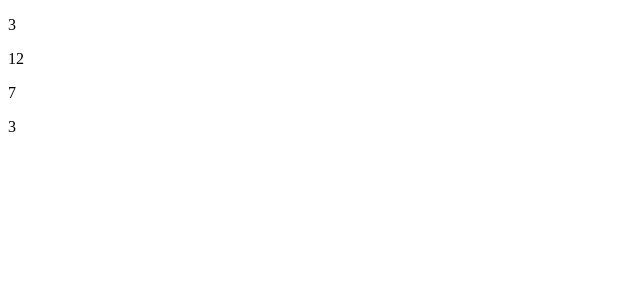
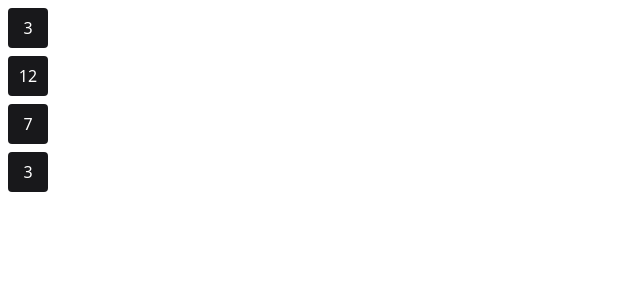
Before and after one commit to EuCarlos/nlw-setup, a React (Vite) app in the folder web/: page / in a window 1280 px wide. Shown: the top 300 px of the page, without its empty margins (0-640 px from the left). Built offline with nearby package versions, Linux system fonts and the light colour scheme.

Commit message:
:lipstick: configure tailwind CSS

```diff
--- a/web/package.json
+++ b/web/package.json
@@ -6,7 +6,8 @@
   "scripts": {
     "dev": "vite",
     "build": "tsc && vite build",
-    "preview": "vite preview"
+    "preview": "vite preview",
+    "styles:init": "npx tailwindcss init -p"
   },
   "dependencies": {
     "react": "^18.2.0",
@@ -16,6 +17,9 @@
     "@types/react": "^18.0.26",
     "@types/react-dom": "^18.0.9",
     "@vitejs/plugin-react": "^3.0.0",
+    "autoprefixer": "^10.4.13",
+    "postcss": "^8.4.21",
+    "tailwindcss": "^3.2.4",
     "typescript": "^4.9.3",
     "vite": "^4.0.0"
   }
--- /dev/null
+++ b/web/postcss.config.cjs
@@ -0,0 +1,6 @@
+module.exports = {
+  plugins: {
+    tailwindcss: {},
+    autoprefixer: {},
+  },
+}
--- a/web/src/App.tsx
+++ b/web/src/App.tsx
@@ -1,4 +1,5 @@
 import { Habit } from "./components/Habits"
+import './styles/globals.css'
 
 function App() {
   return (
--- a/web/src/components/Habits.tsx
+++ b/web/src/components/Habits.tsx
@@ -4,6 +4,6 @@
 
 export function Habit ({ completed }: IHabit) {
     return (
-        <p>{completed}</p>
+        <div className="bg-zinc-900 w-10 h-10 text-white rounded m-2 flex items-center justify-center">{completed}</div>
     )
 }
--- /dev/null
+++ b/web/src/styles/globals.css
@@ -0,0 +1,3 @@
+@tailwind base;
+@tailwind utilities;
+@tailwind components;
--- /dev/null
+++ b/web/tailwind.config.cjs
@@ -0,0 +1,11 @@
+/** @type {import('tailwindcss').Config} */
+module.exports = {
+  content: [
+    './src/**/*.tsx',
+    './index.html'
+  ],
+  theme: {
+    extend: {},
+  },
+  plugins: [],
+}
```
Also changed, not shown: 1 other file (tests, documents, lock files or other folders).
